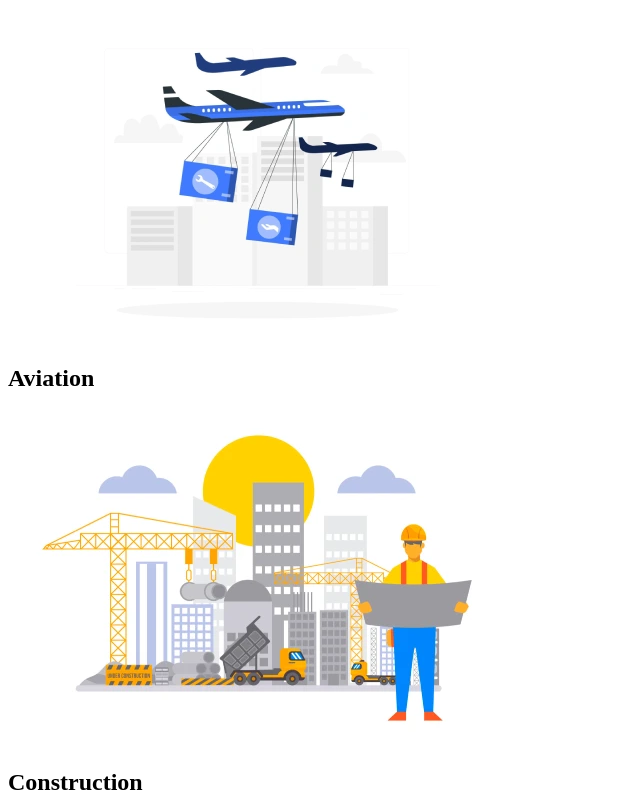
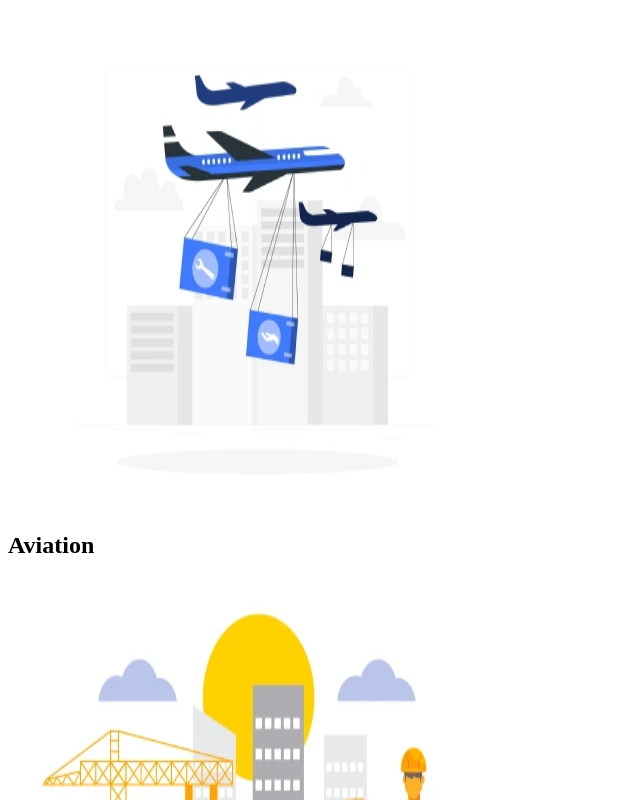
Before and after one commit to idipindas/falcon_develop, a Next.js app: page /industries/components/IndustriesCard in a window 1280 px wide. Shown: the top 800 px of the page, without its empty margins (0-640 px from the left). Built offline with nearby package versions, Linux system fonts and the light colour scheme.

Commit message:
industrieso page2

```diff
--- a/src/pages/industries/components/IndustriesCard.tsx
+++ b/src/pages/industries/components/IndustriesCard.tsx
@@ -37,7 +37,9 @@ const IndustriesCard = () => {
              <div className="max-w-sm mx-auto p-4 bg-white shadow-md rounded-lg">
       <div className="flex justify-center items-center mb-4">
         <div className="relative">
-          <img
+          <Image
+          height={500}
+          width={500}
             src={item.image}
             alt="Ecommerce"
             className="w-45 h-40"
```
